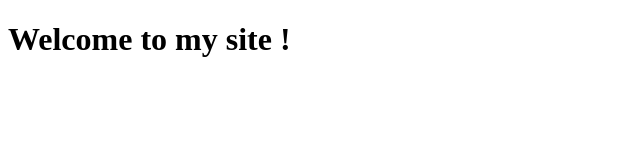
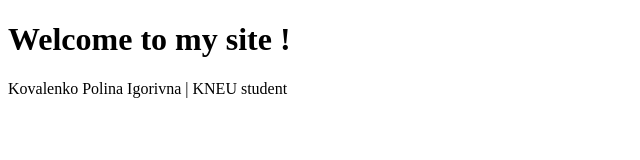
Before and after one commit to Polly326/peony, a plain HTML site: page index.html in a window 1280 px wide. Shown: the whole page, without its empty margins (0-640 px from the left). Drawn offline with Linux system fonts and the light colour scheme.

Commit message:
Add full name in footer

```diff
--- a/index.html
+++ b/index.html
@@ -5,5 +5,8 @@
 </head>
 <body>
   <h1>Welcome to my site !</h1>
+  <footer>
+    <p>Kovalenko Polina Igorivna | KNEU student</p>
+  </footer>
 </body>
 </html>
```
